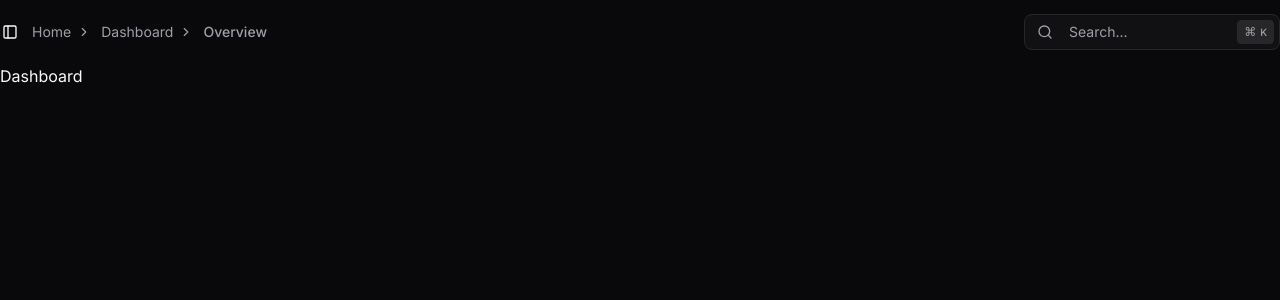
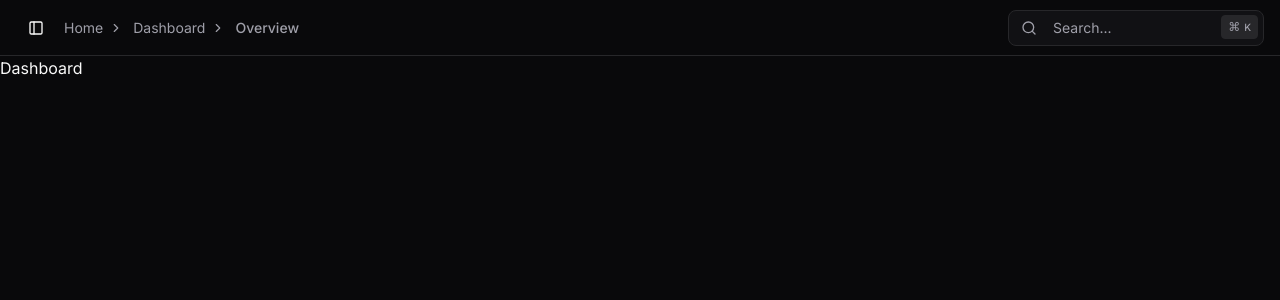
Before and after one commit to sahinmallik/WeStudy, a Next.js app: page /dashboard/overview in a window 1280 px wide. Shown: the top 300 px of the page. Built offline with nearby package versions, Linux system fonts and the light colour scheme; no server answers.

Commit message:
Changes in the dashboard navbar

```diff
--- a/components/DashBoardHeader.jsx
+++ b/components/DashBoardHeader.jsx
@@ -22,9 +22,9 @@ const DashBoardHeader = () => {
   const paths = pathname.split("/").filter(Boolean);
   const lastPath = paths.length > 0 ? paths[paths.length - 1] : "Dashboard";
   return (
-    <header className="flex h-16 shrink-0 items-center justify-between gap-2 transition-[width,height] ease-linear group-has-data-[collapsible=icon]/sidebar-wrapper:h-12">
+    <header className="flex items-center justify-between h-14 px-4 border-b bg-background">
       <div className="flex items-center gap-2">
-        <SidebarTrigger className="-ml-1" />
+        <SidebarTrigger className="w-10 h-10" />
         <Breadcrumb>
           <BreadcrumbList className="hidden sm:flex">
             <BreadcrumbItem>
```
